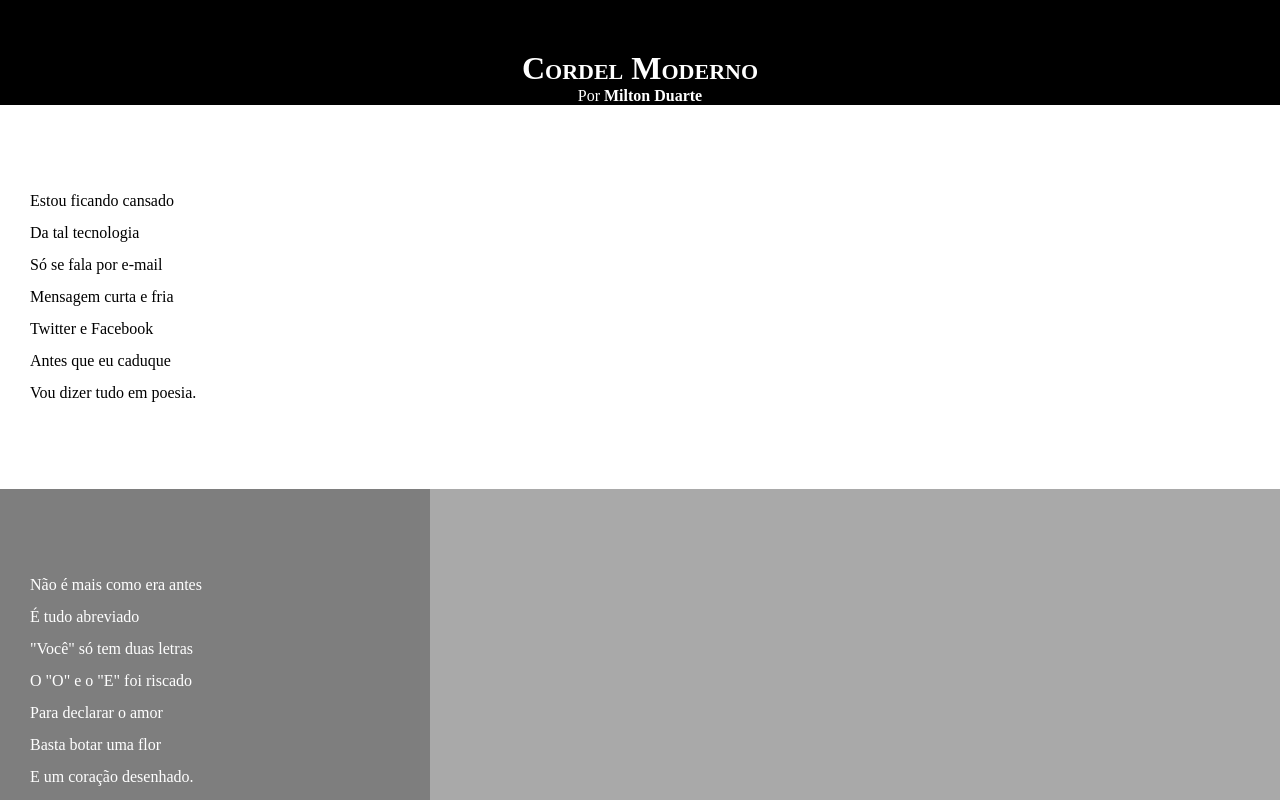
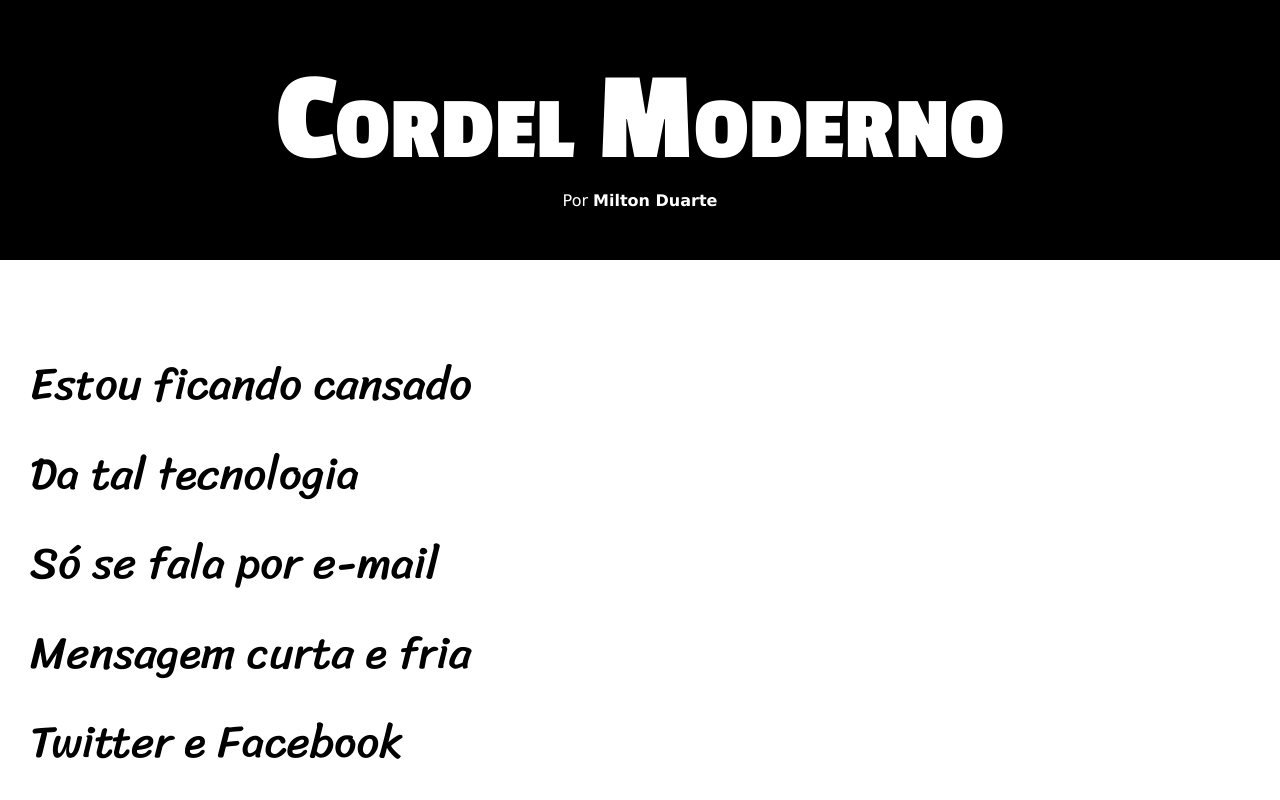
Before and after one commit to Alexandredeveloperbr/html-css, a plain HTML site: page desafios/desafio012/index.html in a window 1280 px wide. Shown: the top 800 px of the page. Drawn offline with Linux system fonts and the light colour scheme.

Commit message:
atualização de estilos desafio 21

```diff
--- a/desafios/desafio012/estilo/style.css
+++ b/desafios/desafio012/estilo/style.css
@@ -1,13 +1,25 @@
 @charset "UTF-8";
+
+@import url('https://fonts.googleapis.com/css2?family=Bebas+Neue&family=Kaushan+Script&family=Passion+One:wght@400;700;900&display=swap');
+
+@import url('https://fonts.googleapis.com/css2?family=Bebas+Neue&family=Kaushan+Script&family=Passion+One:wght@400;700;900&family=Sriracha&display=swap');
+
+:root {
+    --fonte1: Verdana, Geneva, Tahoma, sans-serif;
+    --fonte2: 'Passion one', cursive;
+    --fonte3: 'Sriracha', cursive;
+}
 
 * {
     margin: 0px;
     padding: 0px;
+    font-size: 1em;
 }
 
 html, body {
     min-height: 100vh;
     background-color: darkgray;
+    font-family: var(--fonte1);
 
 }
 
@@ -15,11 +27,14 @@ header {
     background-color: black;
     color: white;
     text-align: center;
+    padding-bottom: 50px;
 }
 
 header > h1 {
     padding-top: 50px;
     font-variant: small-caps;
+    font-family: var(--fonte2);
+    font-size: 10vw;
 }
 
 header > p {
@@ -41,6 +56,8 @@ section {
     padding-bottom: 10vh;
     line-height: 2em;
     padding-left: 30px;
+    font-family: var(--fonte3);
+    font-size: 3.5vw;
 }
 
 section.normal {
@@ -54,8 +71,9 @@ section.imagem {
 
 }
 
-section.imagem {
-    width: 400px;
+section.imagem > p {
+    display: inline-block;
+    padding: 5px;
     background-color: rgba(0, 0, 0, 0.253);
 }
 
```
